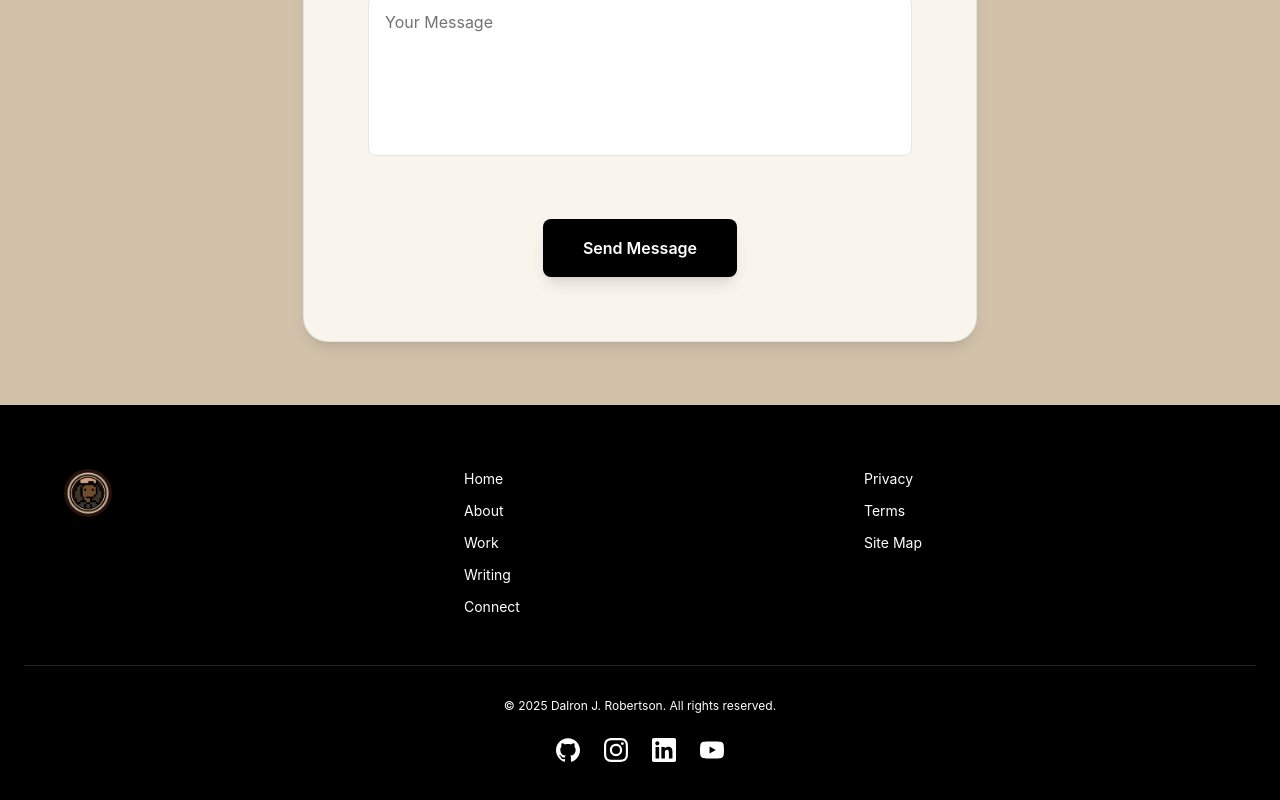
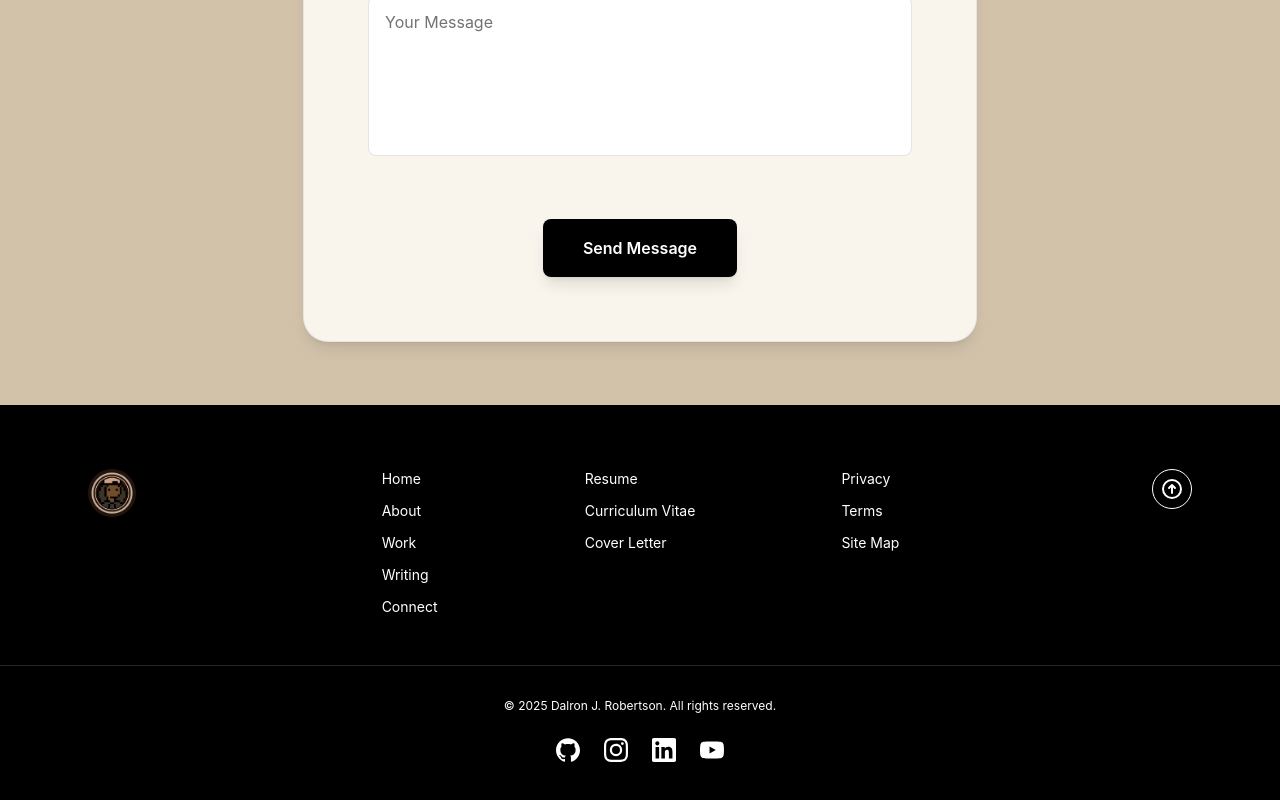
Before and after one commit to AGuyNamedDJ/Personal-Website, a Next.js app: page / in a window 1280 px wide. Shown: the part 2380-3180 px from the top of the page. Built offline with nearby package versions, Linux system fonts and the light colour scheme.

Commit message:
feat(footer): finalize interactive footer with balanced layout and hover/click states

```diff
--- a/src/components/Footer.jsx
+++ b/src/components/Footer.jsx
@@ -8,14 +8,15 @@ import {
   SiLinkedin,
   SiYoutube
 } from "react-icons/si";
+import { HiOutlineArrowCircleUp } from "react-icons/hi";
 
 export default function Footer() {
   return (
-    <footer className="bg-black text-white py-16 px-6">
-      <div className="mx-auto max-w-6xl grid gap-12 md:grid-cols-3 justify-items-start">
-        <div>
+    <footer className="bg-black text-white py-16">
+      <div className="mx-auto px-6 max-w-6xl grid gap-12 md:grid-cols-5 justify-items-center items-start">
+        <div className="justify-self-start">
           <Link href="/">
-            <div className="w-12 h-12 rounded-full overflow-hidden">
+            <div className="w-12 h-12 rounded-full overflow-hidden transform transition-transform duration-200 ease-out hover:scale-105">
               <Image
                 src="/assets/images/IMG_6414.JPG"
                 alt="AGNDJ Logo"
@@ -28,31 +29,45 @@ export default function Footer() {
           </Link>
         </div>
         <nav className="space-y-3 text-sm">
-          <Link href="/" className="block text-white hover:opacity-75">Home</Link>
-          <Link href="/about" className="block text-white hover:opacity-75">About</Link>
-          <Link href="/work" className="block text-white hover:opacity-75">Work</Link>
-          <Link href="/writing" className="block text-white hover:opacity-75">Writing</Link>
-          <Link href="/connect" className="block text-white hover:opacity-75">Connect</Link>
+          <Link href="/" className="block text-white hover:opacity-75 active:opacity-50 transition-opacity">Home</Link>
+          <Link href="/about" className="block text-white hover:opacity-75 active:opacity-50 transition-opacity">About</Link>
+          <Link href="/work" className="block text-white hover:opacity-75 active:opacity-50 transition-opacity">Work</Link>
+          <Link href="/writing" className="block text-white hover:opacity-75 active:opacity-50 transition-opacity">Writing</Link>
+          <Link href="/connect" className="block text-white hover:opacity-75 active:opacity-50 transition-opacity">Connect</Link>
+        </nav>
+        <nav className="space-y-3 text-sm">
+          <Link href="/resume" className="block text-white hover:opacity-90 active:opacity-50 transition-opacity hover:underline">Resume</Link>
+          <Link href="/cv" className="block text-white hover:opacity-90 active:opacity-50 transition-opacity hover:underline">Curriculum Vitae</Link>
+          <Link href="/cover-letter" className="block text-white hover:opacity-90 active:opacity-50 transition-opacity hover:underline">Cover Letter</Link>
         </nav>
         <div className="space-y-3 text-sm">
-          <Link href="/legal#privacy" className="block text-white hover:opacity-75">Privacy</Link>
-          <Link href="/legal#terms" className="block text-white hover:opacity-75">Terms</Link>
-          <Link href="/sitemap" className="block text-white hover:opacity-75">Site Map</Link>
+          <Link href="/legal#privacy" className="block text-white hover:opacity-90 active:opacity-50 transition-opacity">Privacy</Link>
+          <Link href="/legal#terms" className="block text-white hover:opacity-90 active:opacity-50 transition-opacity">Terms</Link>
+          <Link href="/sitemap" className="block text-white hover:opacity-90 active:opacity-50 transition-opacity">Site Map</Link>
+        </div>
+        <div className="justify-self-end">
+          <button
+            onClick={() => window.scrollTo({ top: 0, behavior: "smooth" })}
+            aria-label="Back to top"
+            className="w-10 h-10 rounded-full border border-white flex items-center justify-center transform transition-transform duration-200 ease-out hover:scale-105 hover:bg-white/10 active:opacity-50"
+          >
+            <HiOutlineArrowCircleUp size={24} className="text-white" />
+          </button>
         </div>
       </div>
       <div className="mt-12 border-t border-neutral-800 pt-8 text-center">
         <p className="mb-6 text-xs text-white">© {new Date().getFullYear()} Dalron J. Robertson. All rights reserved.</p>
         <div className="flex justify-center gap-6 text-white">
-          <Link href="https://github.com/AGuyNamedDJ" aria-label="GitHub" className="hover:opacity-75">
+          <Link href="https://github.com/AGuyNamedDJ" aria-label="GitHub" className="hover:opacity-90 active:opacity-50 transition-opacity">
             <SiGithub size={24} />
           </Link>
-          <Link href="https://www.instagram.com/aguynameddj/" aria-label="Instagram" className="hover:opacity-75">
+          <Link href="https://www.instagram.com/aguynameddj/" aria-label="Instagram" className="hover:opacity-90 active:opacity-50 transition-opacity">
             <SiInstagram size={24} />
           </Link>
-          <Link href="https://www.linkedin.com/in/dalronjrobertson/" aria-label="LinkedIn" className="hover:opacity-75">
+          <Link href="https://www.linkedin.com/in/dalronjrobertson/" aria-label="LinkedIn" className="hover:opacity-90 active:opacity-50 transition-opacity">
             <SiLinkedin size={24} />
           </Link>
-          <Link href="https://www.youtube.com/@AGNDJ" aria-label="YouTube" className="hover:opacity-75">
+          <Link href="https://www.youtube.com/@AGNDJ" aria-label="YouTube" className="hover:opacity-90 active:opacity-50 transition-opacity">
             <SiYoutube size={24} />
           </Link>
         </div>
@@ -60,5 +75,3 @@ export default function Footer() {
     </footer>
   );
 }
-
-// Test
```
